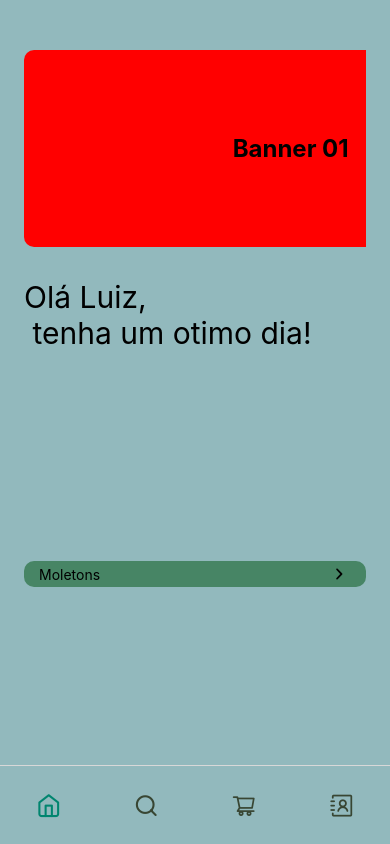
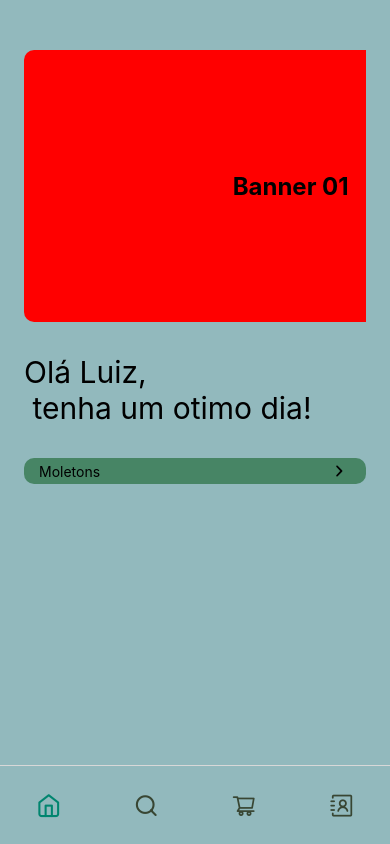
Before and after one commit to brunosllz/Dessafio_mobile, a React Native app: screen / in a window 390 px wide. Built offline with nearby package versions, Linux system fonts and the light colour scheme.

Commit message:
Refactoring home page

```diff
--- a/src/screens/Home/index.tsx
+++ b/src/screens/Home/index.tsx
@@ -37,10 +37,11 @@ export function Home() {
 
   return (
     <View style={styles.container}>
-      <ScrollView horizontal showsHorizontalScrollIndicator={false} scrollEventThrottle={16}>
+      <ScrollView style={styles.banner} horizontal showsHorizontalScrollIndicator={false} scrollEventThrottle={16}>
         {
           bannerContents.map(content => (
             <BannerContent
+              key={content.id}
               name={content.name}
             />
           ))
@@ -75,12 +76,15 @@ const styles = StyleSheet.create({
     paddingTop: getStatusBarHeight() + 50,
     paddingHorizontal: 24
   },
+  banner: {
+    height: 1
+  },
   text: {
     color: '#000',
     fontSize: 30,
     marginTop: 32
   },
   wrapper_button: {
-    marginTop: 210,
+    marginTop: 32,
   }
 });
```
